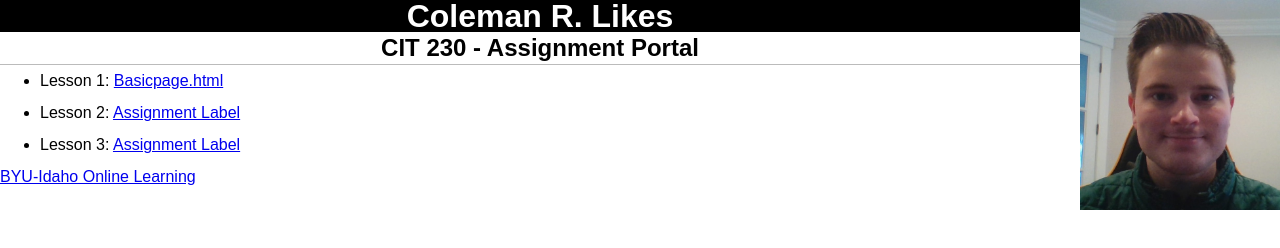
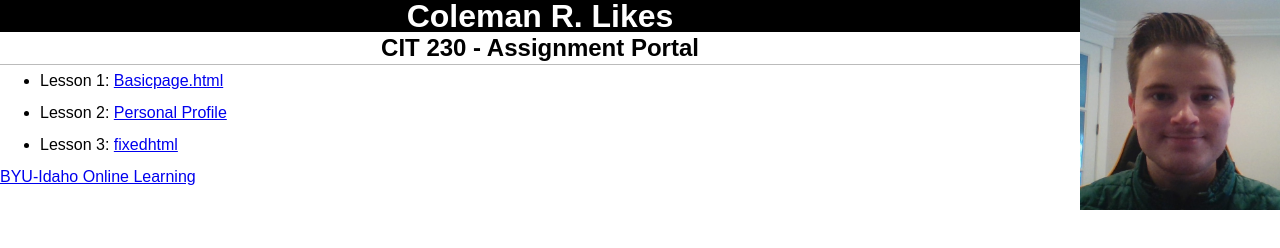
Before and after one commit to Coleman-Likes/Coleman-Likes.github.io, a plain HTML site: page index.html in a window 1280 px wide. Drawn offline with Linux system fonts and the light colour scheme.

Commit message:
updated assignments

```diff
--- a/index.html
+++ b/index.html
@@ -20,8 +20,8 @@
             <h2>CIT 230 - Assignment Portal</h2>
         <ul>
             <li>Lesson 1: <a href="assignments/Lesson_1/basicpage.html">Basicpage.html</a></li>
-            <li>Lesson 2: <a href="#">Assignment Label</a></li>
-            <li>Lesson 3: <a href="#">Assignment Label</a></li>
+            <li>Lesson 2: <a href="assignments/Lesson_2/hello.html">Personal Profile</a></li>
+            <li>Lesson 3: <a href="assignments/Lesson-3/fixedhtml.html">fixedhtml</a></li>
         </ul>
     </main>
      <a href="http://www.byui.edu/online">BYU-Idaho Online Learning</a>
```
